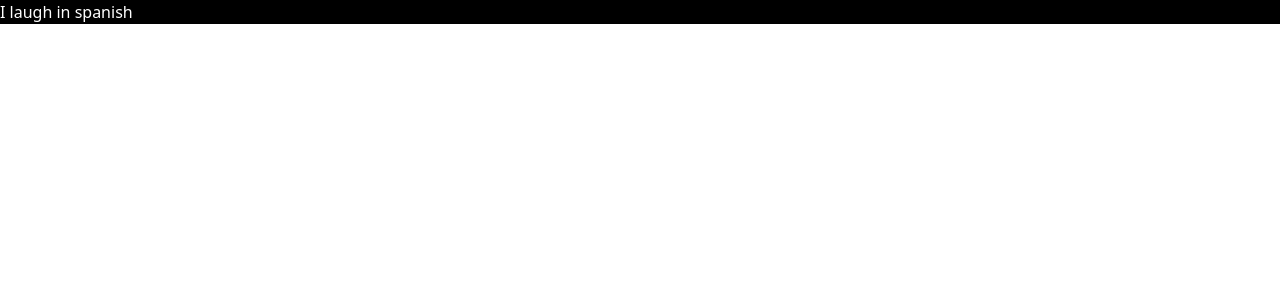
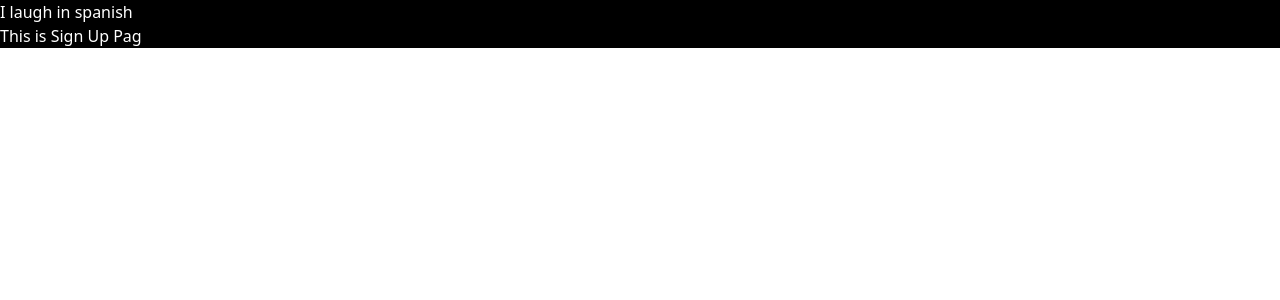
Before and after one commit to Bluewizzy1/BlitzCount, a React (Create React App) app: page / in a window 1280 px wide. Shown: the top 300 px of the page. Built offline with nearby package versions, Linux system fonts and the light colour scheme.

Commit message:
sign-up-created

```diff
--- a/src/App.js
+++ b/src/App.js
@@ -1,9 +1,12 @@
 import './index.css';
+
+import SignUp from './pages/SignUp';
 
 function App() {
   return (
     <div className="bg-black text-white">
       I laugh in spanish
+      <SignUp />
     </div>
   );
 }
--- /dev/null
+++ b/src/pages/SignUp.js
@@ -0,0 +1,9 @@
+function Sign() {
+  return (
+    <div className="bg-black text-white">
+      This is Sign Up Pag
+    </div>
+  );
+}
+
+export default Sign;
```
